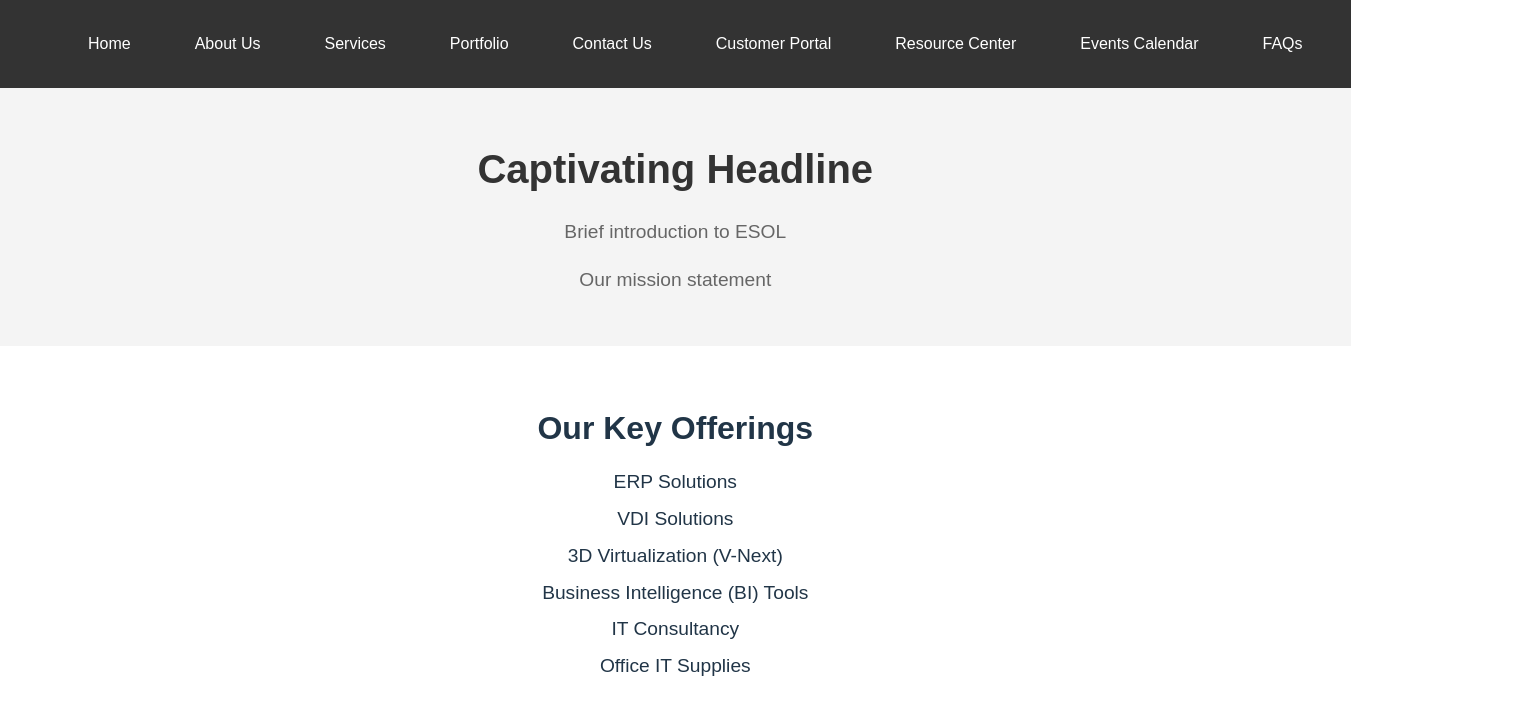
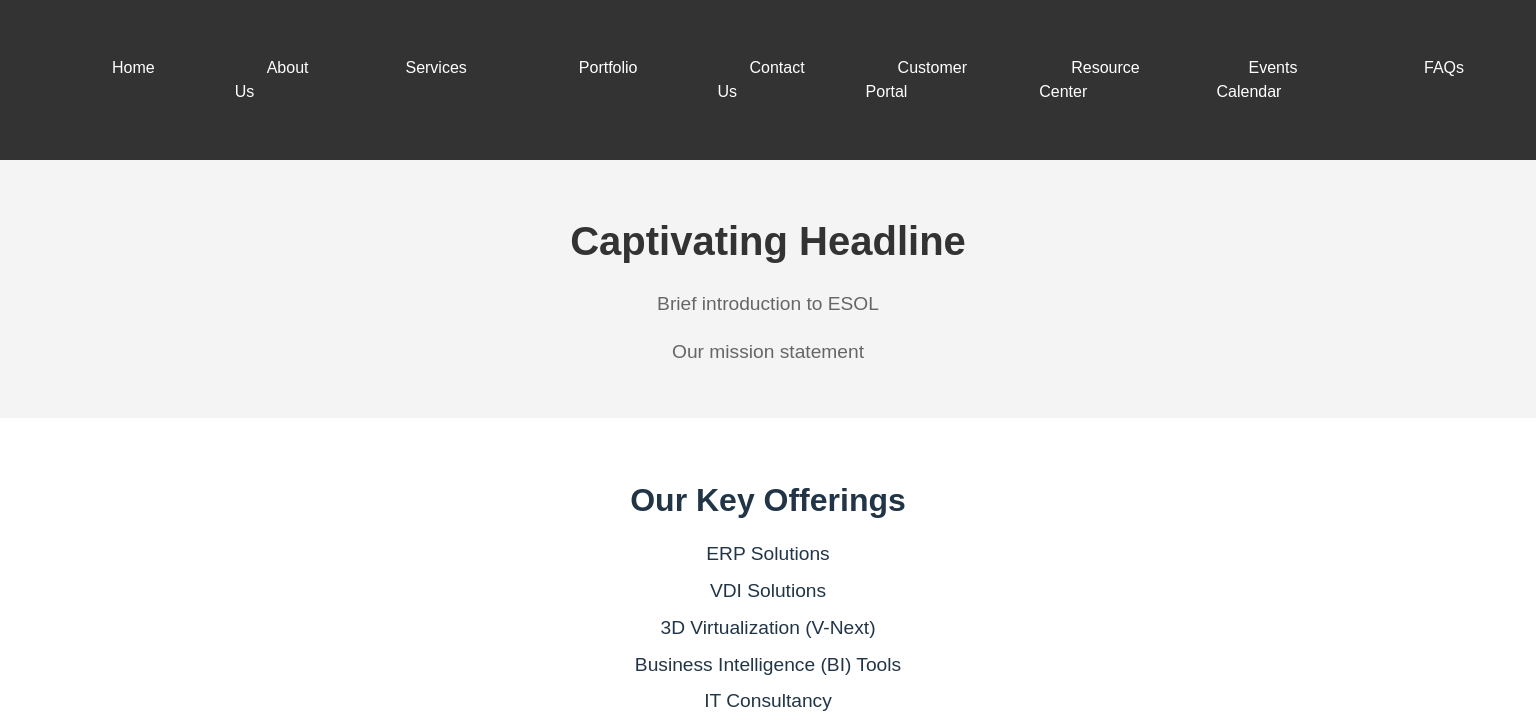
Before and after one commit to surafelsolomon/ESOL, a React (Vite) app: page / in a window 1536 px wide. Shown: the top 727 px of the page. Built offline with nearby package versions, Linux system fonts and the light colour scheme.

Commit message:
media change for navbar

```diff
--- a/src/components/style/Navbar.css
+++ b/src/components/style/Navbar.css
@@ -18,9 +18,51 @@
   margin: 0 2rem;
 }
 
-@media (max-width: 768px) {
-  /* Responsive styles for mobile */
+/* Extra Small devices (phones, 475px and up) */
+@media (min-width: 475px) {
   .nav-links {
-    flex-direction: column;
+    gap: 0.5rem;
   }
 }
+
+/* Small devices (tablets, 640px and up) */
+@media (min-width: 640px) {
+  .nav-links {
+    flex-direction: row;
+    gap: 1rem;
+  }
+}
+
+/* Medium devices (tablets, 768px and up) */
+@media (min-width: 768px) {
+  .nav-links {
+    gap: 1.5rem;
+  }
+}
+
+/* Large devices (desktops, 1024px and up) */
+@media (min-width: 1024px) {
+  .navbar {
+    padding: 1.5rem;
+  }
+  .nav-links {
+    gap: 2rem;
+  }
+}
+
+/* Extra Large devices (large desktops, 1280px and up) */
+@media (min-width: 1280px) {
+  .navbar {
+    padding: 2rem;
+  }
+}
+
+/* 2X Large devices (larger desktops, 1536px and up) */
+@media (min-width: 1536px) {
+  .navbar {
+    padding: 2.5rem;
+  }
+  .nav-links {
+    gap: 3rem;
+  }
+}
```
